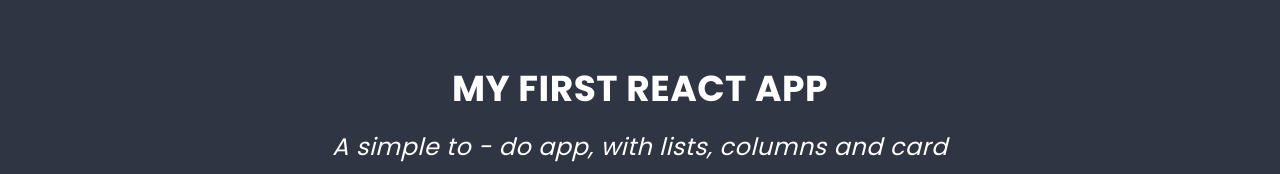
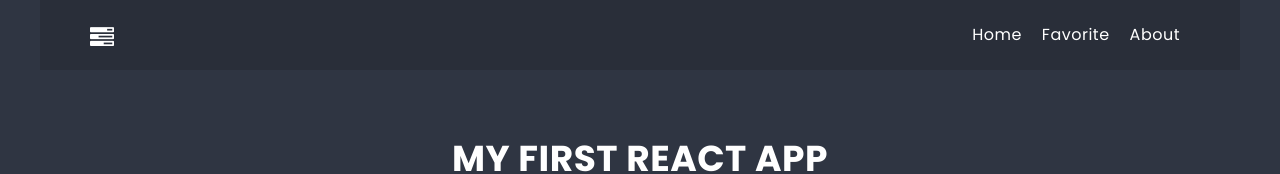
Before and after one commit to Bregoric/FirstAppReact, a React (Create React App) app: page / in a window 1280 px wide. Shown: the top 174 px of the page. Built offline with nearby package versions, Linux system fonts and the light colour scheme.

Commit message:
Add react router, add navbar.

```diff
--- a/package.json
+++ b/package.json
@@ -10,6 +10,7 @@
         "react": "^18.2.0",
         "react-dom": "^18.2.0",
         "react-redux": "7.2.5",
+        "react-router-dom": "6.0.1",
         "react-scripts": "5.0.1",
         "redux": "4.2.0",
         "sass": "^1.58.1",
--- a/src/App.js
+++ b/src/App.js
@@ -2,9 +2,11 @@ import Hero from './components/Hero/Hero'
 import SearchForm from './components/SearchForm/SearchForm'
 import List from './components/List/List.js';
 import Container from './components/Container/Container';
+import NavBar from "./components/NavBar/NavBar";
 const App = () => {
   return (
     <Container>
+      <NavBar />
       <Hero />
       <SearchForm />
       <List />
--- /dev/null
+++ b/src/components/NavBar/NavBar.js
@@ -0,0 +1,29 @@
+import styles from "./NavBar.module.scss";
+import Container from "../Container/Container";
+import { Link } from "react-router-dom";
+import { BrowserRouter } from "react-router-dom";
+const NavBar = () => {
+  return (
+    <nav className={styles.navbar}>
+      <Container>
+        <BrowserRouter>
+          <div className={styles.navigation}>
+          <i className={styles.icon + " fa fa-tasks"} aria-hidden="true"><Link to="/" /></ i>
+            <ul>
+              <li>
+                <Link to="/">Home</Link>
+              </li>
+              <li>
+                <Link to="/favorite">Favorite</Link>
+              </li>
+              <li>
+                <Link to="/about">About</Link>
+              </li>
+            </ul>
+          </div>
+        </BrowserRouter>
+      </Container>
+    </nav>
+  );
+};
+export default NavBar;
--- /dev/null
+++ b/src/components/NavBar/NavBar.module.scss
@@ -0,0 +1,45 @@
+@import "../../styles/settings.scss";
+.navbar {
+    background-color: darken($color-dark, 3%);
+    margin-top: -20px;
+}
+
+.navigation {
+    font-size: 16px;
+    display: flex;
+    justify-content: space-between;
+    color: $color-light;
+}
+
+.navigation .icon {
+    margin: 25px 0 0 50px;
+    font-size: 24px;
+}
+
+.navigation a {
+    color: $color-light;
+    text-decoration: none;
+}
+
+.navigation ul {
+    list-style: none;
+    display: flex;
+    flex-direction: row;
+    margin-right: 50px;
+}
+
+@media all and (max-width: 400px) {
+    .navigation .icon {
+        margin: 25px 0 0 20px;
+    }
+    .navigation ul {
+        list-style: none;
+        display: flex;
+        flex-direction: column;
+        margin-right: 10px;
+    }
+}
+
+.navigation ul li {
+    padding: 10px;
+}
```
Also changed, not shown: 1 other file (tests, documents, lock files or other folders).
